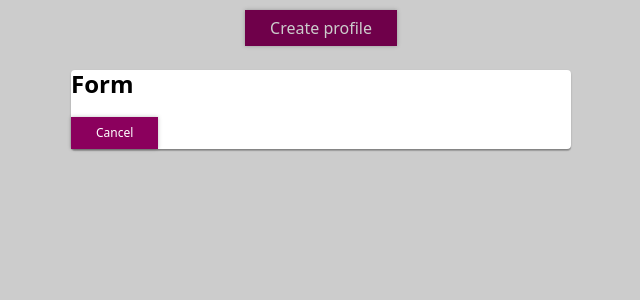
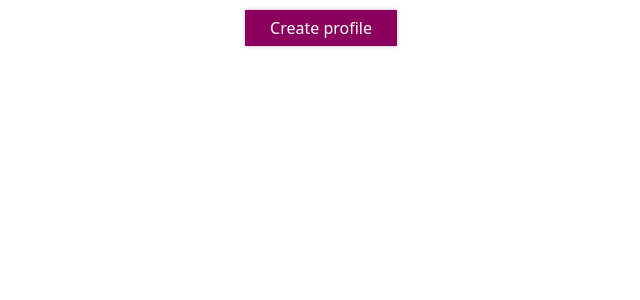
Before and after one commit to lialina/profiler, a React (Create React App) app: page / in a window 1280 px wide. Shown: the top 300 px of the page, without its empty margins (319-959 px from the left). Built offline with nearby package versions, Linux system fonts and the light colour scheme.

Commit message:
Open and close modal functionality has been added

```diff
--- a/src/App.js
+++ b/src/App.js
@@ -1,12 +1,18 @@
-import React from "react";
+import React, { useState } from "react";
 import Header from "./UI/Header/Header";
 import Modal from "./components/Modal/Modal";
 
 const App = () => {
+  const [isModalVisible, setIsModalVisible] = useState(false);
+
+  const modalToggleHandler = () => {
+    setIsModalVisible(!isModalVisible);
+  };
+
   return (
     <div>
-      <Header />
-      <Modal />
+      <Header openModal={modalToggleHandler} />
+      {isModalVisible && <Modal closeModal={modalToggleHandler} />}
     </div>
   );
 };
--- a/src/UI/Header/Header.js
+++ b/src/UI/Header/Header.js
@@ -2,10 +2,12 @@ import React from "react";
 import Button from "../../components/Button/Button";
 import StyledHeader from "./StyledHeader";
 
-const Header = () => {
+const Header = ({ openModal }) => {
   return (
     <StyledHeader>
-      <Button type="button">Create profile</Button>
+      <Button type="button" openModal={openModal}>
+        Create profile
+      </Button>
     </StyledHeader>
   );
 };
--- a/src/components/Button/Button.js
+++ b/src/components/Button/Button.js
@@ -1,8 +1,12 @@
 import React from "react";
 import StyledButton from "./StyledButton";
 
-const Button = ({ type, children }) => {
-  return <StyledButton type={type}>{children}</StyledButton>;
+const Button = ({ type, children, openModal }) => {
+  return (
+    <StyledButton type={type} onClick={openModal}>
+      {children}
+    </StyledButton>
+  );
 };
 
 export default Button;
--- a/src/components/Modal/Modal.js
+++ b/src/components/Modal/Modal.js
@@ -3,12 +3,12 @@ import StyledBackdrop from "./StyledBackdrop";
 import StyledModal from "./StyledModal";
 import ModalButton from "./ModalButton";
 
-const Modal = () => {
+const Modal = ({ closeModal }) => {
   return (
     <StyledBackdrop>
       <StyledModal>
         <h2>Form</h2>
-        <ModalButton>Cancel</ModalButton>
+        <ModalButton onClick={closeModal}>Cancel</ModalButton>
       </StyledModal>
     </StyledBackdrop>
   );
```
